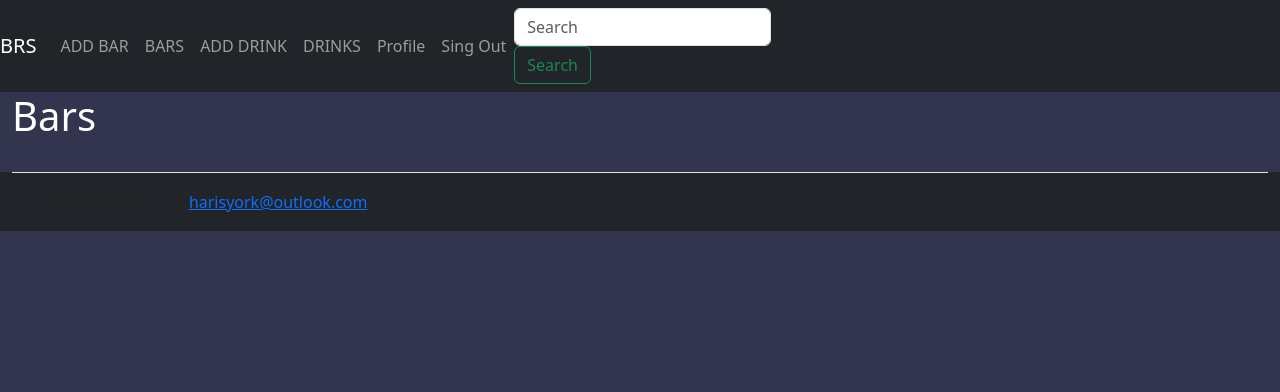
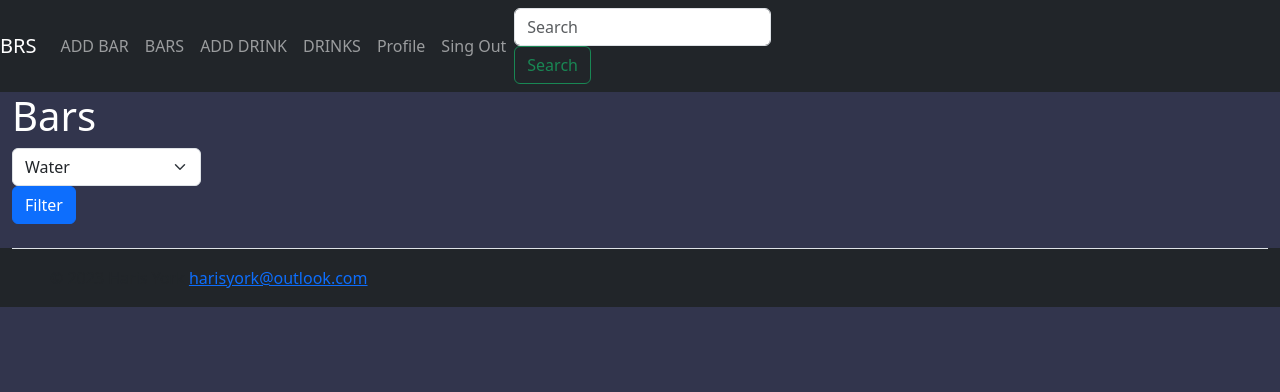
Before and after one commit to slolvin/BRS, a Flask app: page /bars/ in a window 1280 px wide. Shown: the top 392 px of the page. Run offline with Flask 3, Linux system fonts and the light colour scheme; the visitor is signed in with stand-in values (Sample User, id 1); data comes from the database, SQL or seed files in the repository; some libraries are stand-ins or nearby versions.

Commit message:
Add bar filter by rate and drinks

```diff
--- a/app/main/views.py
+++ b/app/main/views.py
@@ -59,11 +59,20 @@ def edit_profile_admin(id):
     return render_template('edit_profile_admin.html', editing_user=user)
 
 
-@main.route('/bars/', methods=['GET'])
 @main.route('/')
+def index():
+    return redirect(url_for('.get_bars_list'))
+
+
+@main.route('/bars/', methods=['GET', 'POST'])
 def get_bars_list():
-    bars = Bar.query.all()
-    return render_template('bars.html', bars=bars)
+    options = ['Water', 'Beer', 'Vodka', 'Wiskey', 'Cocktail']
+    bars = Bar.query.order_by(Bar.rate.asc()).distinct().all()
+    if request.method == 'POST':
+        drink = request.form['type']
+        bars = Bar.query.join(Drink).filter(Drink.type == drink).order_by(Drink.score).all()
+        return render_template('bars.html', options=options, bars=bars)
+    return render_template('bars.html', options=options, bars=bars)
 
 
 @main.route('/add_bar/', methods=['GET', 'POST'])
--- a/app/templates/bars.html
+++ b/app/templates/bars.html
@@ -5,6 +5,22 @@
 {% block content %}
     <div class="container-fluid">
         <h1 style="color: white">Bars</h1>
+    </div>
+    <div class="container-fluid">
+        <div class="row">
+            <div class="col-2">
+                <form action="{{ url_for('.get_bars_list') }}" method=post enctype="multipart/form-data">
+                    <select class="form-select" id="type" name="type" aria-label="Type">
+                        {% for option in options %}
+                            <option value="{{ option }}">
+                                {{ option }}
+                            </option>
+                        {% endfor %}
+                    </select>
+                    <button class="btn btn-primary" type="submit">Filter</button>
+                </form>
+            </div>
+        </div>
     </div>
     <div class="container justify-content-center">
         <div class="card-group">
```
Also changed, not shown: ToDo.md (+3 -2 lines).
